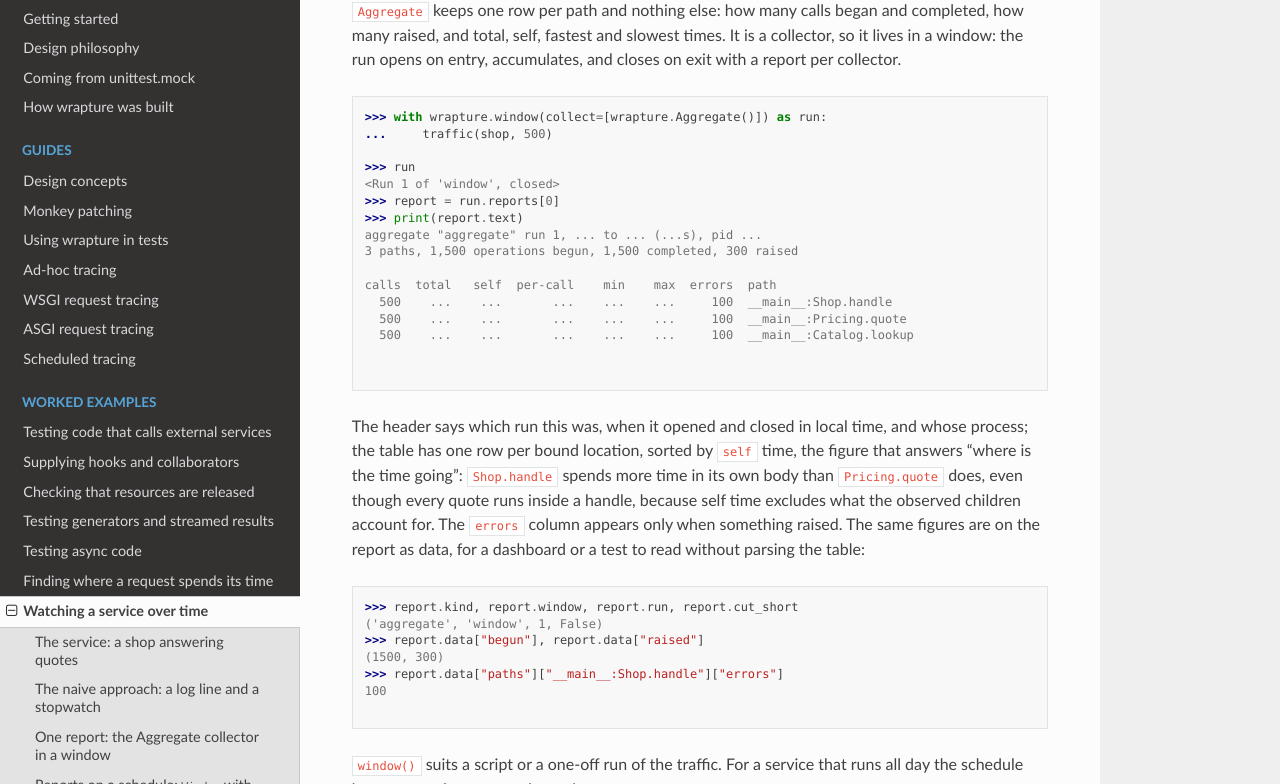
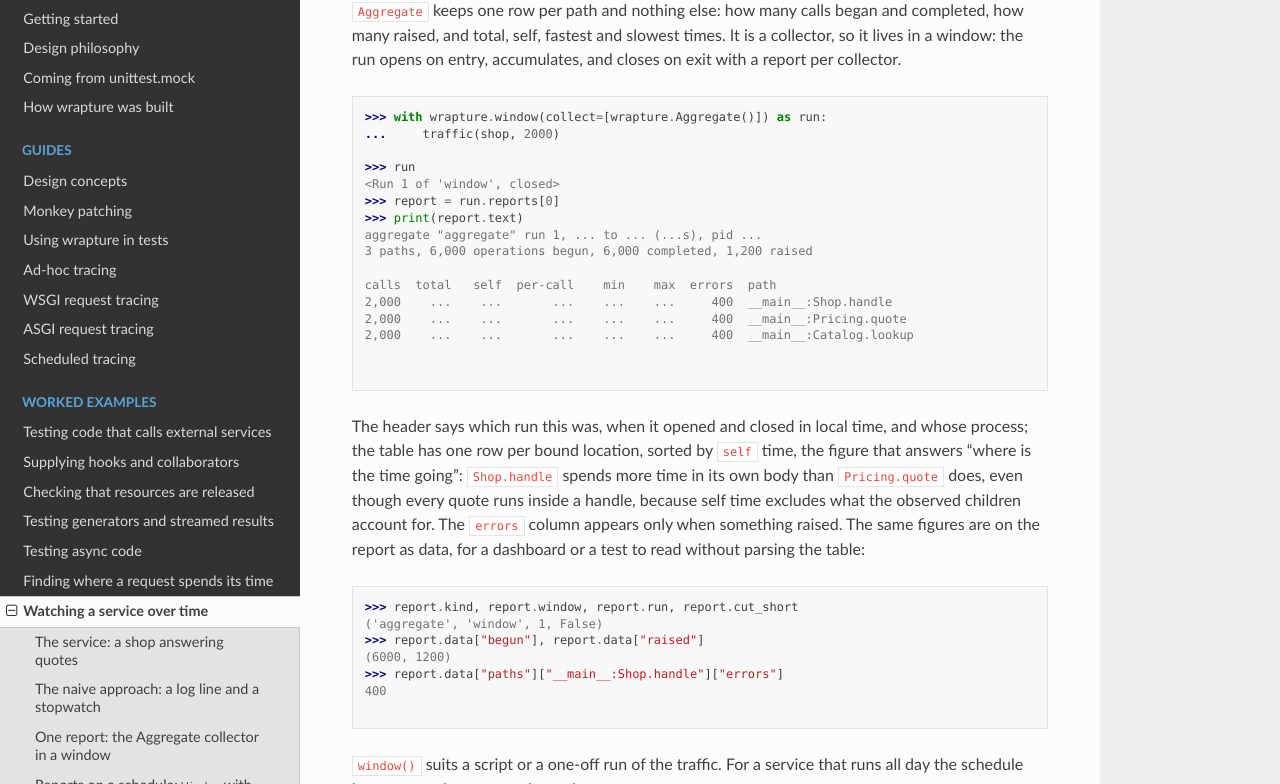
Before and after one commit to GrahamDumpleton/wrapture, a Sphinx documentation site: the page built from docs/example-service-over-time.md, in a window 1280 px wide and 1400 px high, scrolled down 2190 px. Shown: the part 133-917 px from the top of the window. Built offline with Sphinx 7.4.7 and the Read the Docs theme 3.1.0, drawn with Linux system fonts in a browser that asks for light colours.

Commit message:
Harden the Aggregate report doctest against timing jitter.
The report's rows sort by self time, and at 500 requests the
structural gap between Pricing.quote and Catalog.lookup is only a few
milliseconds, so a single scheduler or GC stall inside one lookup call
could flip their order and fail the doctest, timing values being
ellipsized but row order not. Raise the measured run to 2000 requests,
widening the gap to roughly twenty milliseconds, beyond any plausible
single stall, with the operation counts updated to match.

````diff
--- a/docs/example-service-over-time.md
+++ b/docs/example-service-over-time.md
@@ -135,19 +135,19 @@ collector.
 
 ```python
 >>> with wrapture.window(collect=[wrapture.Aggregate()]) as run:
-...     traffic(shop, 500)
+...     traffic(shop, 2000)
 
 >>> run
 <Run 1 of 'window', closed>
 >>> report = run.reports[0]
 >>> print(report.text)  # doctest: +NORMALIZE_WHITESPACE
 aggregate "aggregate" run 1, ... to ... (...s), pid ...
-3 paths, 1,500 operations begun, 1,500 completed, 300 raised
+3 paths, 6,000 operations begun, 6,000 completed, 1,200 raised
 <BLANKLINE>
 calls  total   self  per-call    min    max  errors  path
-  500    ...    ...       ...    ...    ...     100  __main__:Shop.handle
-  500    ...    ...       ...    ...    ...     100  __main__:Pricing.quote
-  500    ...    ...       ...    ...    ...     100  __main__:Catalog.lookup
+2,000    ...    ...       ...    ...    ...     400  __main__:Shop.handle
+2,000    ...    ...       ...    ...    ...     400  __main__:Pricing.quote
+2,000    ...    ...       ...    ...    ...     400  __main__:Catalog.lookup
 <BLANKLINE>
 
 ```
@@ -166,9 +166,9 @@ without parsing the table:
 >>> report.kind, report.window, report.run, report.cut_short
 ('aggregate', 'window', 1, False)
 >>> report.data["begun"], report.data["raised"]
-(1500, 300)
+(6000, 1200)
 >>> report.data["paths"]["__main__:Shop.handle"]["errors"]
-100
+400
 
 ```
 
````
